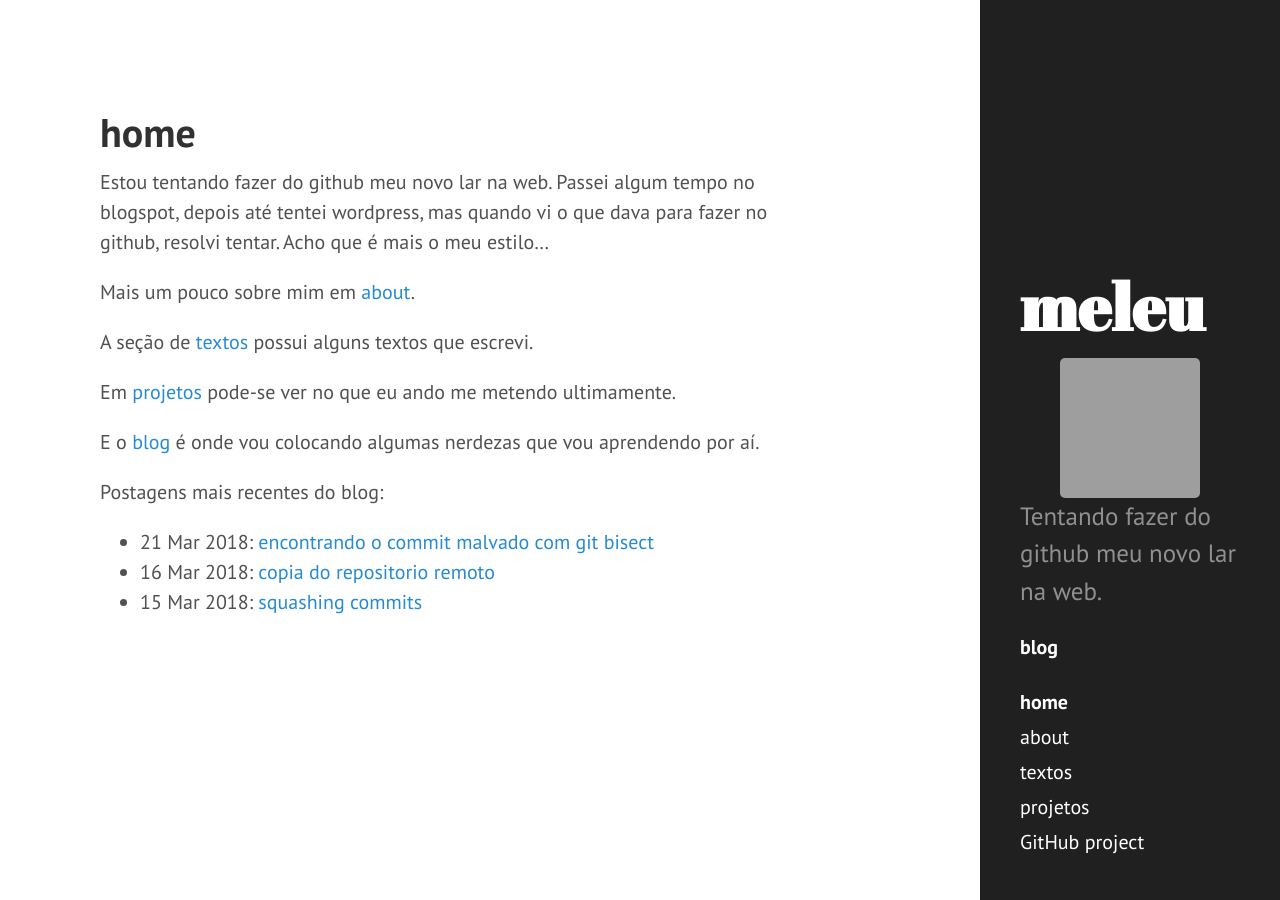
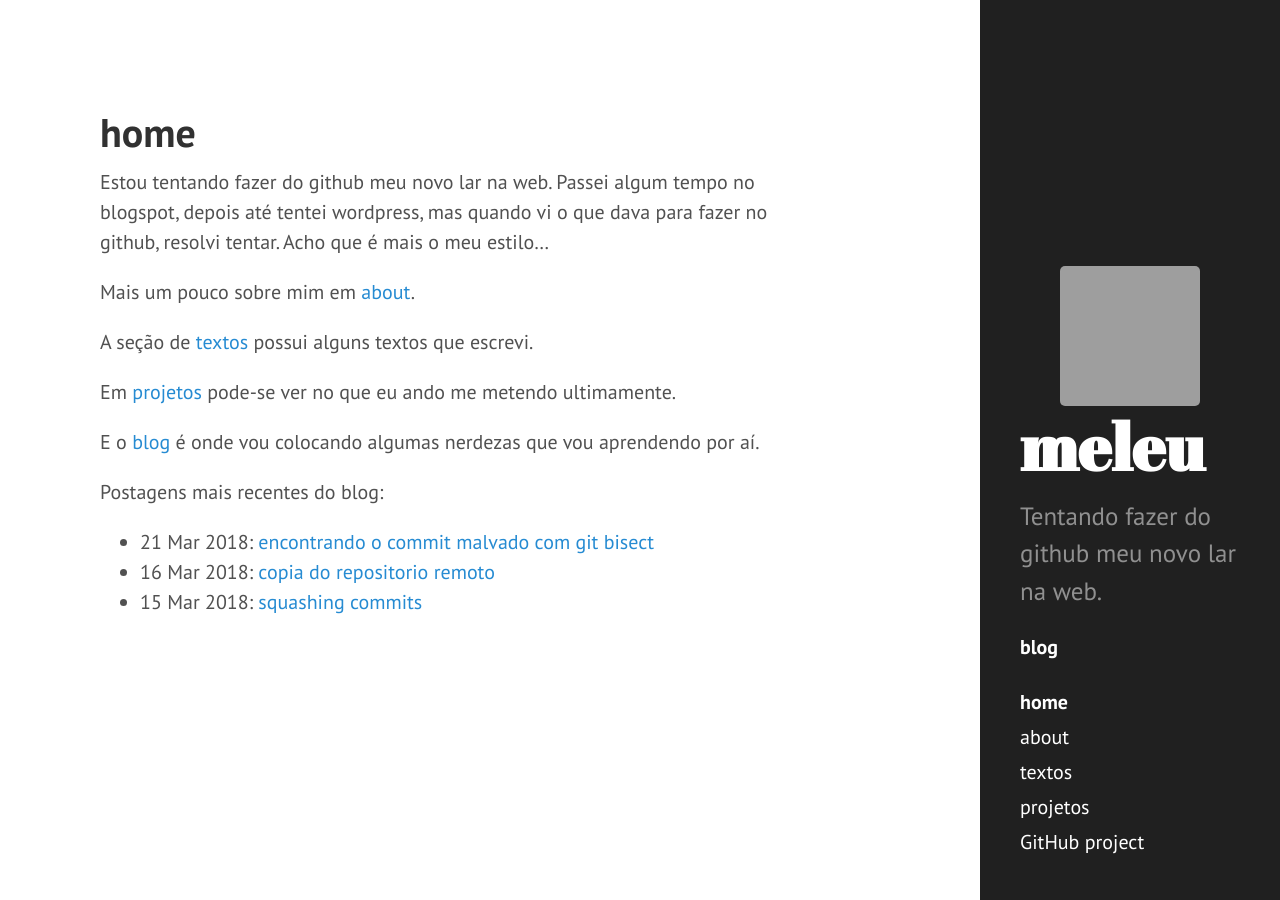
Before and after one commit to meleu/meleu.github.io, a Jekyll site: the page built from index.md, in a window 1280 px wide. Built offline with Jekyll 4.4.1, drawn with Linux system fonts in a browser that asks for light colours; grey boxes are pictures that could not be loaded.

Commit message:
Update sidebar.html

```diff
--- a/_includes/sidebar.html
+++ b/_includes/sidebar.html
@@ -1,12 +1,12 @@
 <div class="sidebar">
   <div class="container sidebar-sticky">
     <div class="sidebar-about">
+      <img src="{{ site.avatar }}" />
       <h1>
         <a href="{{ "/" | relative_url }}">
           {{ site.title }}
         </a>
       </h1>
-      <img src="{{ site.avatar }}" />
       <p class="lead">{{ site.description }}</p>
     </div>
 
```
